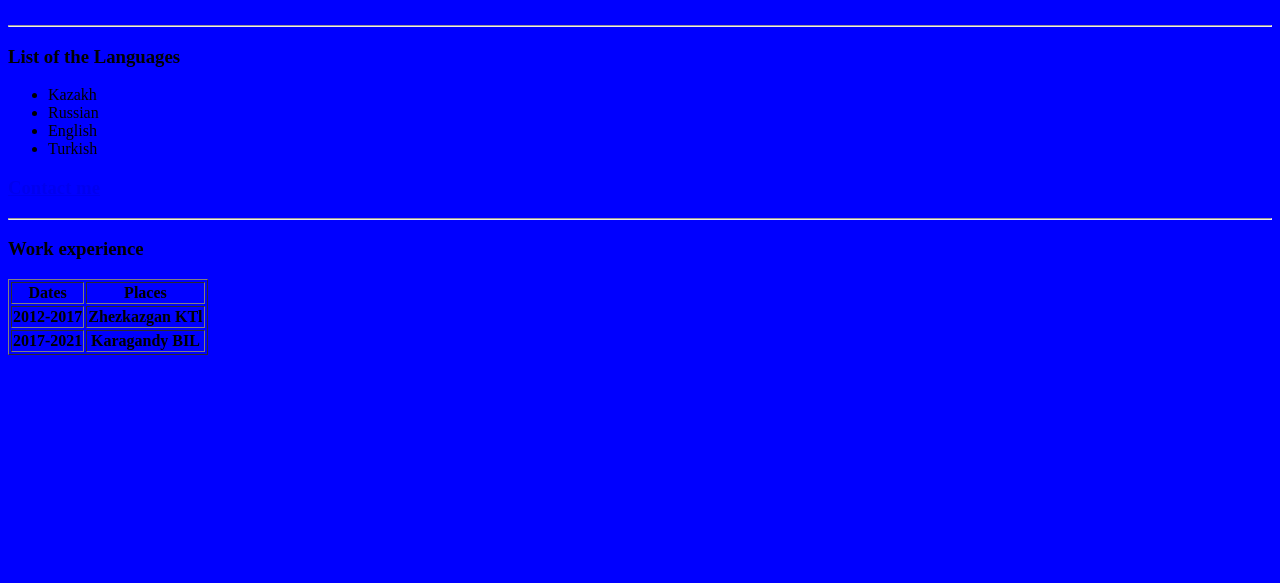
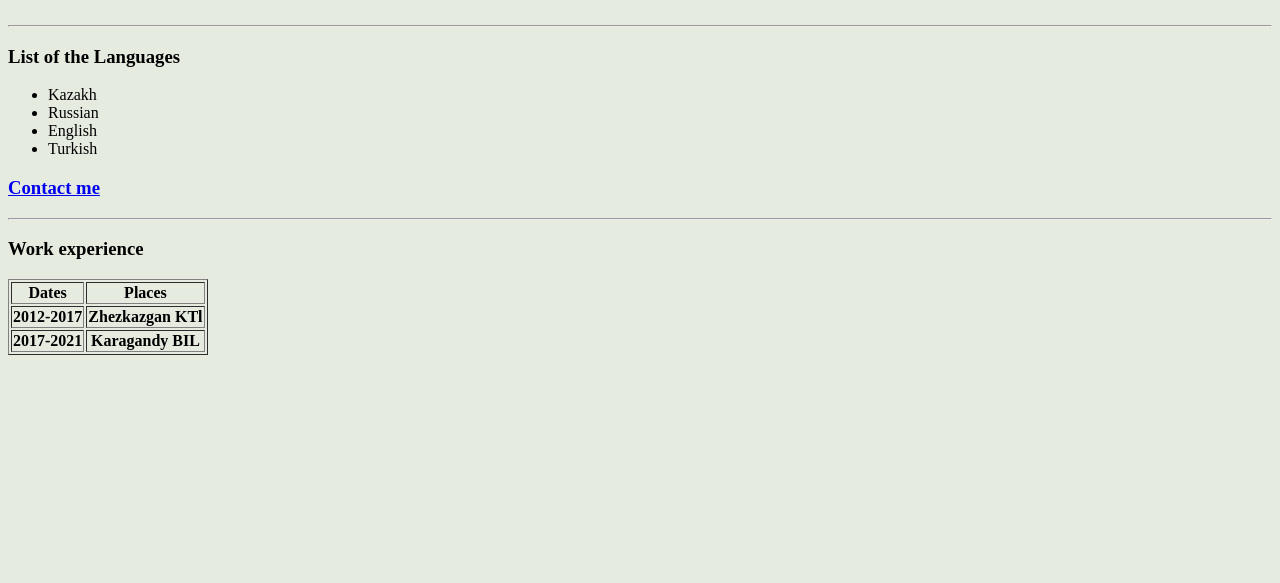
Before and after one commit to userrassul/cv, a plain HTML site: page index.html in a window 1280 px wide. Shown: the part 217-800 px from the top of the page. Drawn offline with Linux system fonts and the light colour scheme.

Commit message:
Update index.html

```diff
--- a/index.html
+++ b/index.html
@@ -6,7 +6,7 @@
   <title>my personal site</title>
 </head>
 
-<body style="background-color: blue;">
+<body style="background-color: #E6EBE0;">
   <table cellspacing="20">
     <td><img src="images/alt_logo 2.png" alt="Logo of BIL" width="100" height="100"></td>
     <td>
```
